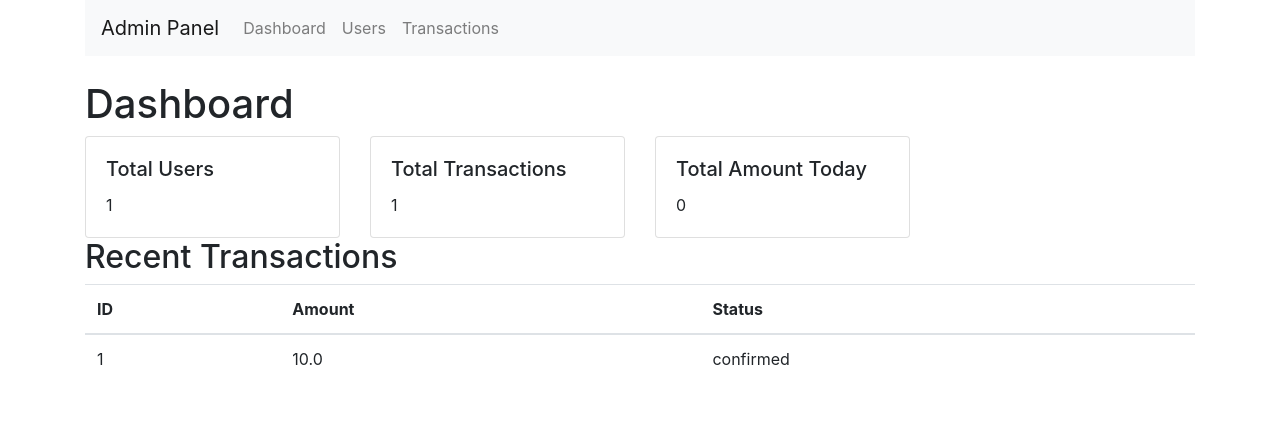
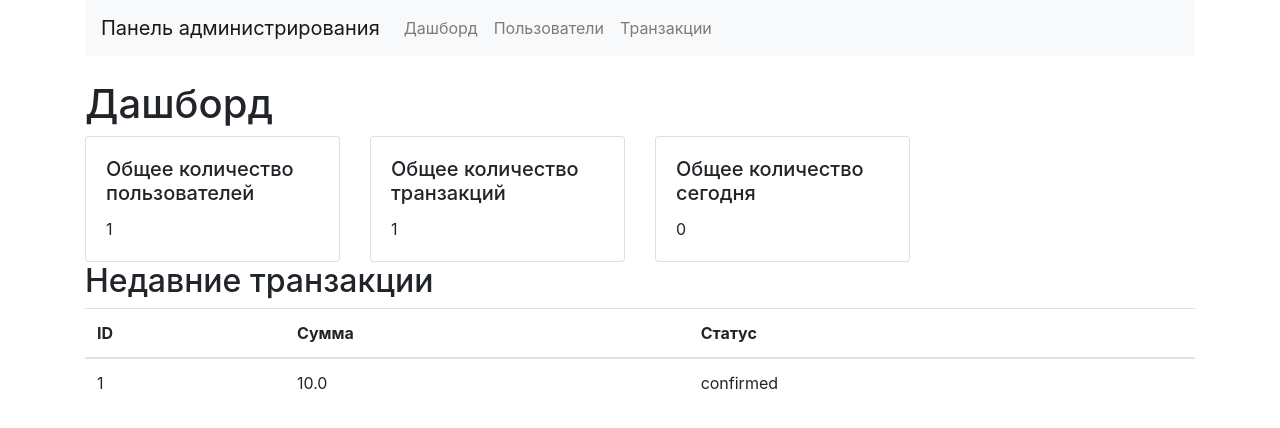
Before and after one commit to Tayper1993/standart, a Flask app: page / in a window 1280 px wide. Shown: the top 428 px of the page. Run offline with Flask 3, Linux system fonts and the light colour scheme; tables that the repository leaves empty hold one stand-in row (values such as "Sample post"); some libraries are stand-ins or nearby versions.

Commit message:
правка шаблонов

```diff
--- a/app/templates/dashboard.html
+++ b/app/templates/dashboard.html
@@ -1,12 +1,12 @@
 {% extends 'layout.html' %}
 
 {% block content %}
-    <h1>Dashboard</h1>
+    <h1>Дашборд</h1>
     <div class="row">
         <div class="col-md-3">
             <div class="card">
                 <div class="card-body">
-                    <h5 class="card-title">Total Users</h5>
+                    <h5 class="card-title">Общее количество пользователей</h5>
                     <p class="card-text">{{ total_users }}</p>
                 </div>
             </div>
@@ -14,7 +14,7 @@
         <div class="col-md-3">
             <div class="card">
                 <div class="card-body">
-                    <h5 class="card-title">Total Transactions</h5>
+                    <h5 class="card-title">Общее количество транзакций</h5>
                     <p class="card-text">{{ total_transactions }}</p>
                 </div>
             </div>
@@ -22,20 +22,20 @@
         <div class="col-md-3">
             <div class="card">
                 <div class="card-body">
-                    <h5 class="card-title">Total Amount Today</h5>
+                    <h5 class="card-title">Общее количество сегодня</h5>
                     <p class="card-text">{{ total_amount_today }}</p>
                 </div>
             </div>
         </div>
     </div>
 
-    <h2>Recent Transactions</h2>
+    <h2>Недавние транзакции</h2>
     <table class="table">
         <thead>
         <tr>
             <th>ID</th>
-            <th>Amount</th>
-            <th>Status</th>
+            <th>Сумма</th>
+            <th>Статус</th>
         </tr>
         </thead>
         <tbody>
--- a/app/templates/layout.html
+++ b/app/templates/layout.html
@@ -3,18 +3,18 @@
 <head>
     <meta charset="UTF-8">
     <meta name="viewport" content="width=device-width, initial-scale=1.0">
-    <title>Admin Panel</title>
+    <title>Панель администрирования</title>
     <link rel="stylesheet" href="https://stackpath.bootstrapcdn.com/bootstrap/4.5.2/css/bootstrap.min.css">
 </head>
 <body>
 <div class="container">
     <nav class="navbar navbar-expand-lg navbar-light bg-light">
-        <a class="navbar-brand" href="#">Admin Panel</a>
+        <a class="navbar-brand" href="/">Панель администрирования</a>
         <div class="collapse navbar-collapse">
             <ul class="navbar-nav">
-                <li class="nav-item"><a class="nav-link" href="{{ url_for('dashboard') }}">Dashboard</a></li>
-                <li class="nav-item"><a class="nav-link" href="{{ url_for('users') }}">Users</a></li>
-                <li class="nav-item"><a class="nav-link" href="{{ url_for('transactions') }}">Transactions</a></li>
+                <li class="nav-item"><a class="nav-link" href="{{ url_for('dashboard') }}">Дашборд</a></li>
+                <li class="nav-item"><a class="nav-link" href="{{ url_for('users') }}">Пользователи</a></li>
+                <li class="nav-item"><a class="nav-link" href="{{ url_for('transactions') }}">Транзакции</a></li>
             </ul>
         </div>
     </nav>
```
Also changed, not shown: app/templates/transactions.html (+4 -4 lines), app/templates/users.html (+5 -5 lines), app/templates/view_transaction.html (+6 -6 lines), app.db.
